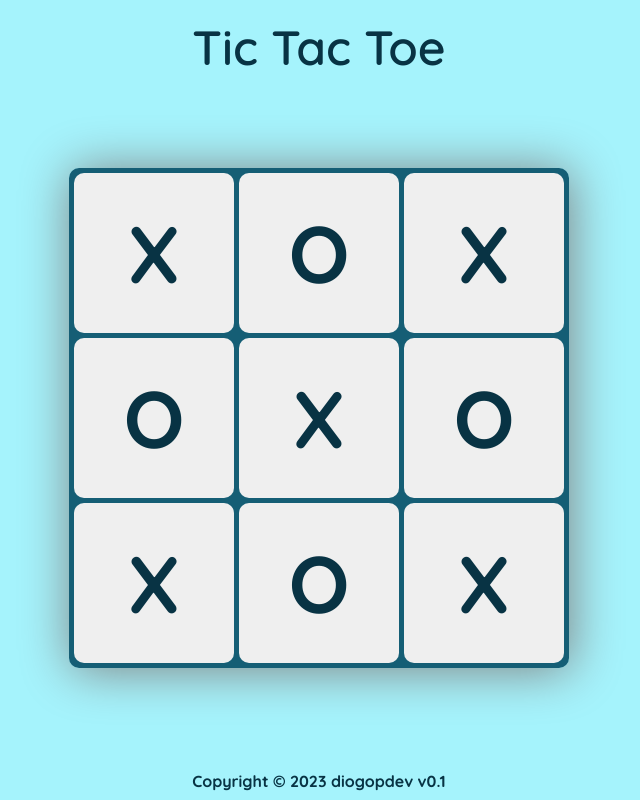
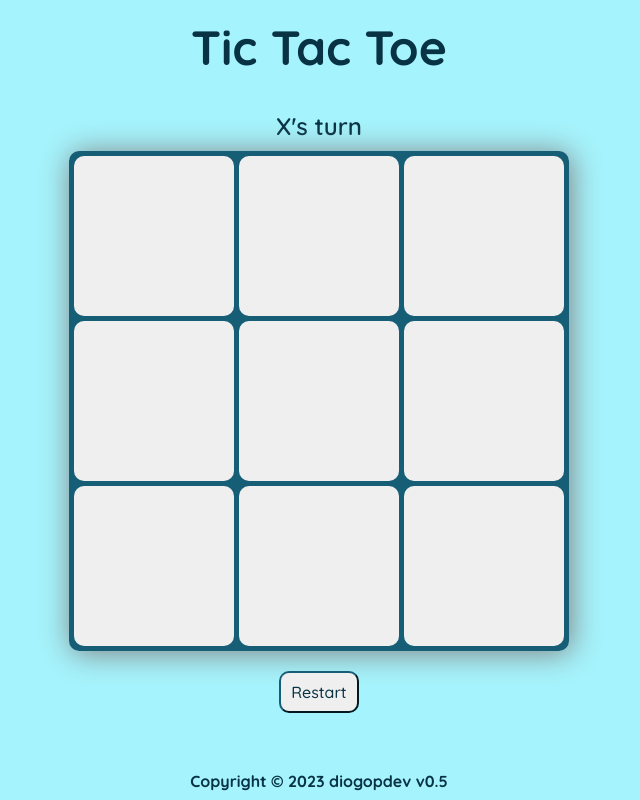
Before and after one commit to diogopdev/Tic-Tac-Toe, a plain HTML site: page index.html in a window 1280 px wide. Shown: the whole page, without its empty margins (321-961 px from the left). Drawn offline with Linux system fonts and the light colour scheme.

Commit message:
Created functions
+Function to play
-(missing final game result)
+Function to restart game

```diff
--- a/app.js
+++ b/app.js
@@ -0,0 +1,42 @@
+let restartBtn = document.querySelector('.restart')
+let boxes = Array.from(document.getElementsByClassName('playbtn')) //Fills an array for each play button (x9)
+let spaces = Array(9).fill(null) //Creates an empty array (x9)
+const gridTop = document.querySelector('.gridTop')
+
+const player1 = 'X'
+const player2 = 'O'
+let currentPlayer = player1
+gridTop.innerText = (currentPlayer + "'s turn")
+const possibleWinning = [
+	[0,1,2],
+	[3,4,5],
+	[6,7,8],
+	[0,3,6],
+	[1,4,7],
+	[2,5,8],
+	[0,4,8],
+	[2,4,5]
+]
+
+boxes.forEach(box => box.addEventListener('click', boxClicked))
+function boxClicked (e) {
+	const id = e.target.id
+
+	if(!spaces[id]){ //If this box hasn't been played yet
+
+		spaces[id] = currentPlayer
+		console.log(spaces[id])
+		e.target.innerText = currentPlayer
+
+		currentPlayer = currentPlayer == player1 ? player2 : player1
+		gridTop.innerText = (currentPlayer + "'s turn")
+	}
+}
+
+restartBtn.addEventListener('click', restart)
+function restart(){
+	spaces = Array(9).fill(null)
+	boxes.forEach(box => {box.innerText = ""})
+	currentPlayer = player1
+	gridTop.innerText = (currentPlayer + "'s turn")
+}
--- a/index.html
+++ b/index.html
@@ -10,22 +10,24 @@
 	</head>
 	<body>
 		<header>Tic Tac Toe</header>
-		<main>
+		<main id="main">
+			<div class="gridTop"></div>
 			<div class="gamebox">
 				<div class="grid">
-					<button class="playbtn">X</button>
-					<button class="playbtn">O</button>
-					<button class="playbtn">X</button>
-					<button class="playbtn">O</button>
-					<button class="playbtn">X</button>
-					<button class="playbtn">O</button>
-					<button class="playbtn">X</button>
-					<button class="playbtn">O</button>
-					<button class="playbtn">X</button>
+					<button class="playbtn" id="btn0"></button>
+					<button class="playbtn" id="btn1"></button>
+					<button class="playbtn" id="btn2"></button>
+					<button class="playbtn" id="btn3"></button>
+					<button class="playbtn" id="btn4"></button>
+					<button class="playbtn" id="btn5"></button>
+					<button class="playbtn" id="btn6"></button>
+					<button class="playbtn" id="btn7"></button>
+					<button class="playbtn" id="btn8"></button>
 				</div>
 			</div>
+			<button class="restart">Restart</button>
 		</main>
-		<footer>Copyright &copy; 2023 diogopdev v0.1</footer>
+		<footer>Copyright &copy; 2023 diogopdev v0.5</footer>
 		<script src="app.js"></script>
 	</body>
 </html>
--- a/style.css
+++ b/style.css
@@ -16,7 +16,6 @@ body {
 	min-height: 100vh;
 	max-width: 960px;
 	margin: auto;
-
 	font-family: 'Quicksand', sans-serif;
 	background-color: var(--background);
 }
@@ -26,7 +25,7 @@ header {
 	justify-content: center;
 	align-items: center;
 	font-size: 3rem;
-	font-weight: 600;
+	font-weight: 700;
 	margin-top: 20px;
 }
 
@@ -35,6 +34,7 @@ main {
 	display: flex;
 	justify-content: center;
 	align-items: center;
+	flex-direction: column;
 }
 
 footer {
@@ -47,7 +47,7 @@ footer {
 }
 
 .gamebox {
-	box-shadow: 2px 2px 50px grey;
+	box-shadow: 2px 2px 30px grey;
 	border-radius: 10px;
 	height: 500px;
 	width: 500px;
@@ -76,3 +76,23 @@ footer {
 	filter: brightness(90%);
 	transition: 0.2s ease-in-out;
 }
+
+.restart{
+	cursor: pointer;
+	margin: 20px;
+	padding: 10px;
+	border-color: var(--blue);
+	border-radius: 10px;
+	font-weight: 500;
+}
+
+.restart:hover {
+	filter: brightness(90%);
+	transition: 0.2s ease-in-out;
+}
+
+.gridTop {
+	margin:10px;
+	font-size: 1.5rem;
+	font-weight: 600;
+}
```
